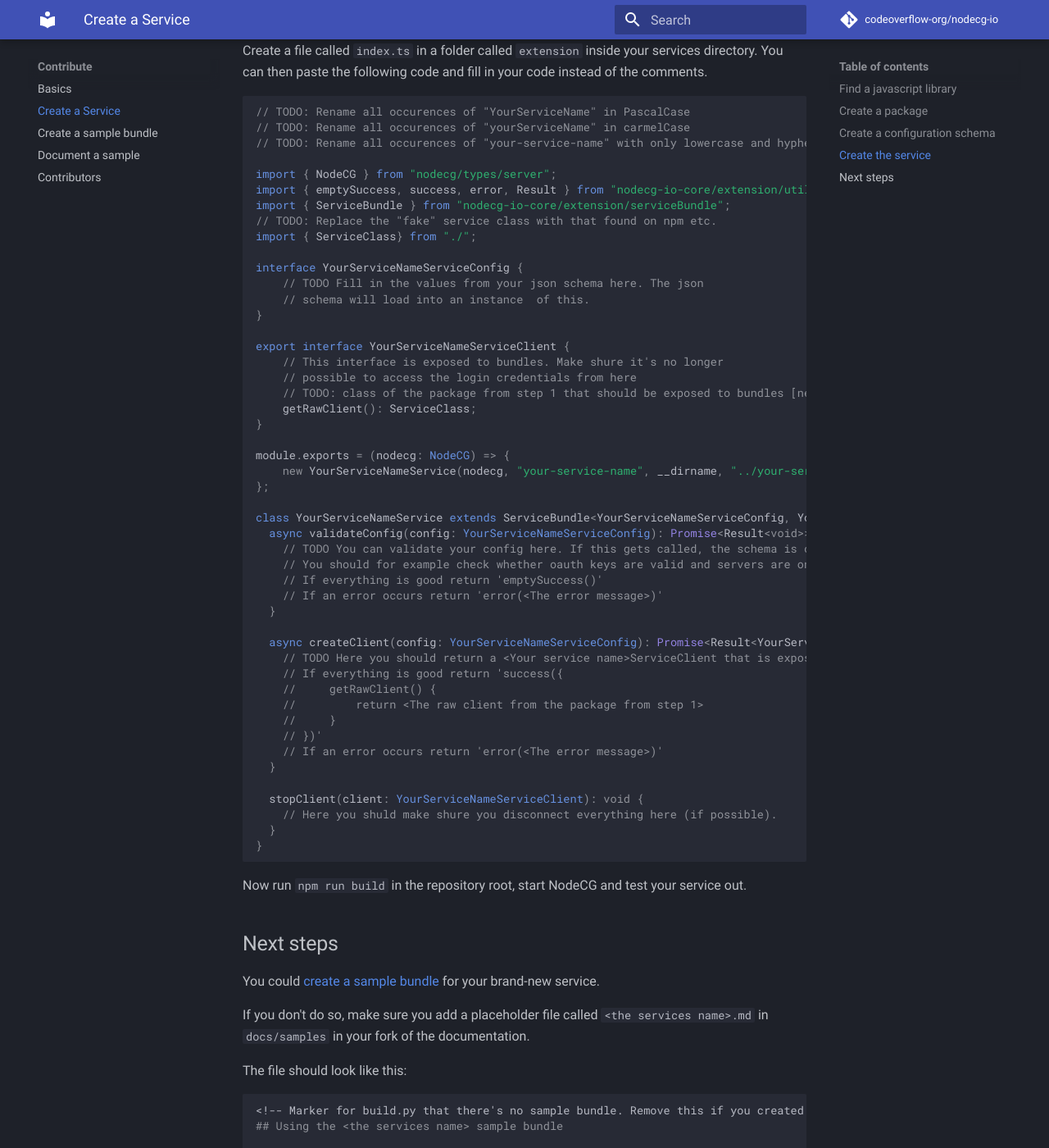
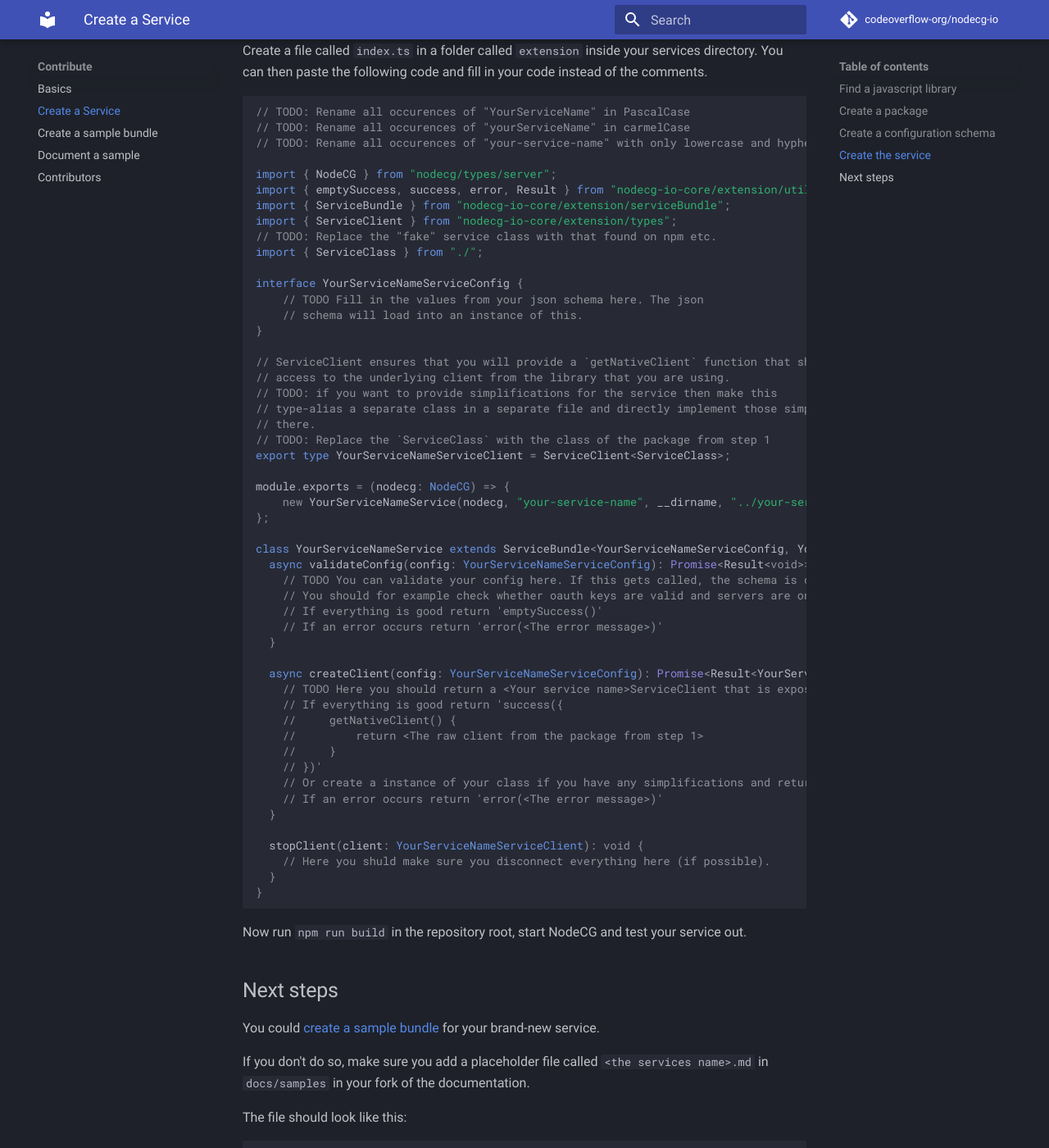
Before and after one commit to codeoverflow-org/nodecg-io-docs, an MkDocs documentation site: the page built from docs/contribute/create_service.md, in a window 1280 px wide and 1400 px high, scrolled down 1893 px. Shown: the whole window at 82% size. Built offline with MkDocs 1.6.1 and Material for MkDocs 9.7.7, drawn with Linux system fonts in a browser that asks for light colours; comment, search, counter and statistics services are not loaded; some of the changed text lies outside the part shown.

Commit message:
Update create service doc with changes of the common service interface

````diff
--- a/docs/contribute/create_service.md
+++ b/docs/contribute/create_service.md
@@ -52,7 +52,7 @@ Put the following into it:
   },
   "dependencies": {
     "nodecg-io-core": "0.1.0",
-    "<the package you found in step 1>": "<the packages version you wan't to use>"
+    "<the package you found in step 1>": "<the packages version you want to use>"
   }
 }
 ```
@@ -65,7 +65,7 @@ Next you need to put a file called `tsconfig.json` next to your `package.json`.
 }
 ```
 
-Now run `npm install` in the repository root.
+Now run `npm install` and `npm run bootstrap` in the repository root.
 
 ## Create a configuration schema
 
@@ -83,20 +83,22 @@ Create a file called `index.ts` in a folder called `extension` inside your servi
 import { NodeCG } from "nodecg/types/server";
 import { emptySuccess, success, error, Result } from "nodecg-io-core/extension/utils/result";
 import { ServiceBundle } from "nodecg-io-core/extension/serviceBundle";
+import { ServiceClient } from "nodecg-io-core/extension/types";
 // TODO: Replace the "fake" service class with that found on npm etc.
-import { ServiceClass} from "./";
+import { ServiceClass } from "./";
 
 interface YourServiceNameServiceConfig {
     // TODO Fill in the values from your json schema here. The json
-    // schema will load into an instance  of this.
+    // schema will load into an instance of this.
 }
 
-export interface YourServiceNameServiceClient {
-    // This interface is exposed to bundles. Make shure it's no longer
-    // possible to access the login credentials from here
-	// TODO: class of the package from step 1 that should be exposed to bundles [needs to be replaced];
-	getRawClient(): ServiceClass;
-}
+// ServiceClient ensures that you will provide a `getNativeClient` function that should give
+// access to the underlying client from the library that you are using.
+// TODO: if you want to provide simplifications for the service then make this
+// type-alias a separate class in a separate file and directly implement those simplifications
+// there.
+// TODO: Replace the `ServiceClass` with the class of the package from step 1
+export type YourServiceNameServiceClient = ServiceClient<ServiceClass>;
 
 module.exports = (nodecg: NodeCG) => {
     new YourServiceNameService(nodecg, "your-service-name", __dirname, "../your-service-name-schema.json").register();
@@ -113,15 +115,16 @@ class YourServiceNameService extends ServiceBundle<YourServiceNameServiceConfig,
   async createClient(config: YourServiceNameServiceConfig): Promise<Result<YourServiceNameServiceClient>> {
     // TODO Here you should return a <Your service name>ServiceClient that is exposed to bundles.
     // If everything is good return 'success({
-    //     getRawClient() {
+    //     getNativeClient() {
     //         return <The raw client from the package from step 1>
     //     }
     // })'
+    // Or create a instance of your class if you have any simplifications and return that.
     // If an error occurs return 'error(<The error message>)'
   }
 
   stopClient(client: YourServiceNameServiceClient): void {
-    // Here you shuld make shure you disconnect everything here (if possible).
+    // Here you shuld make sure you disconnect everything here (if possible).
   }
 }
 ```
````
